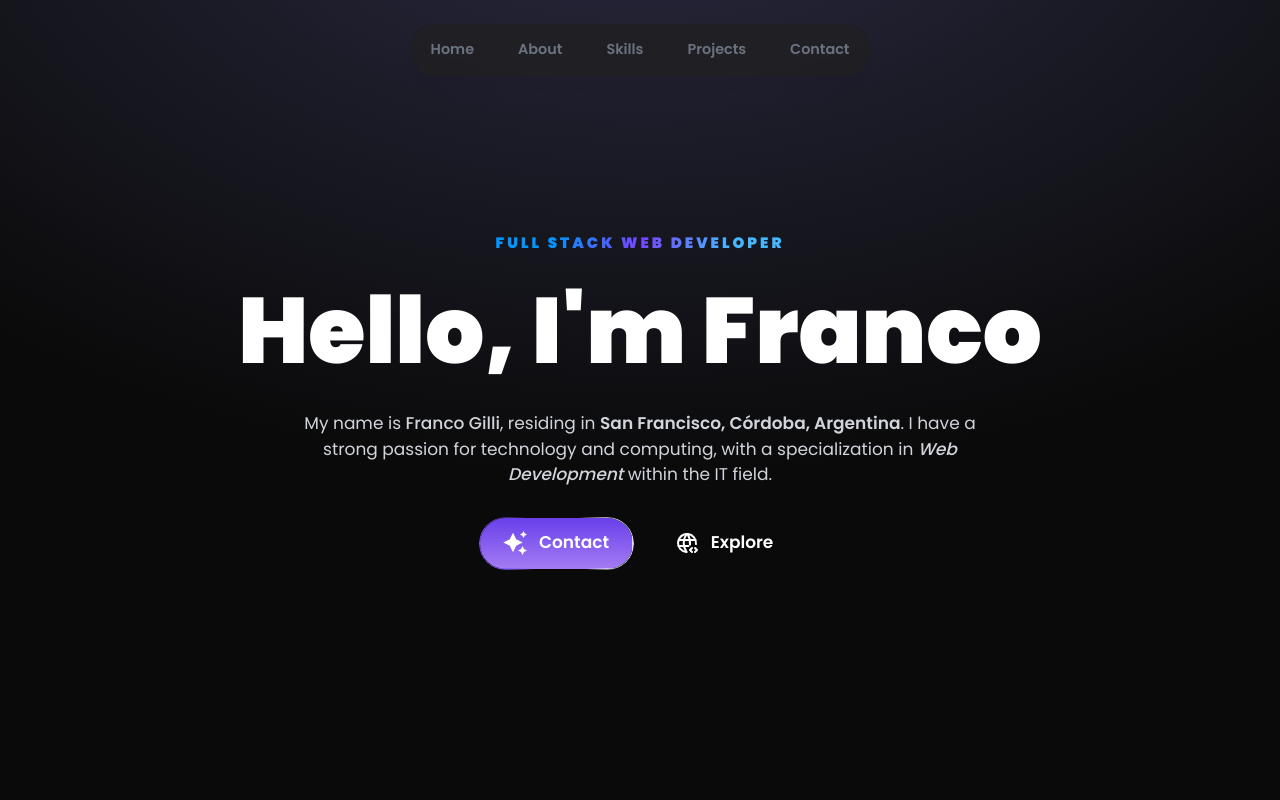
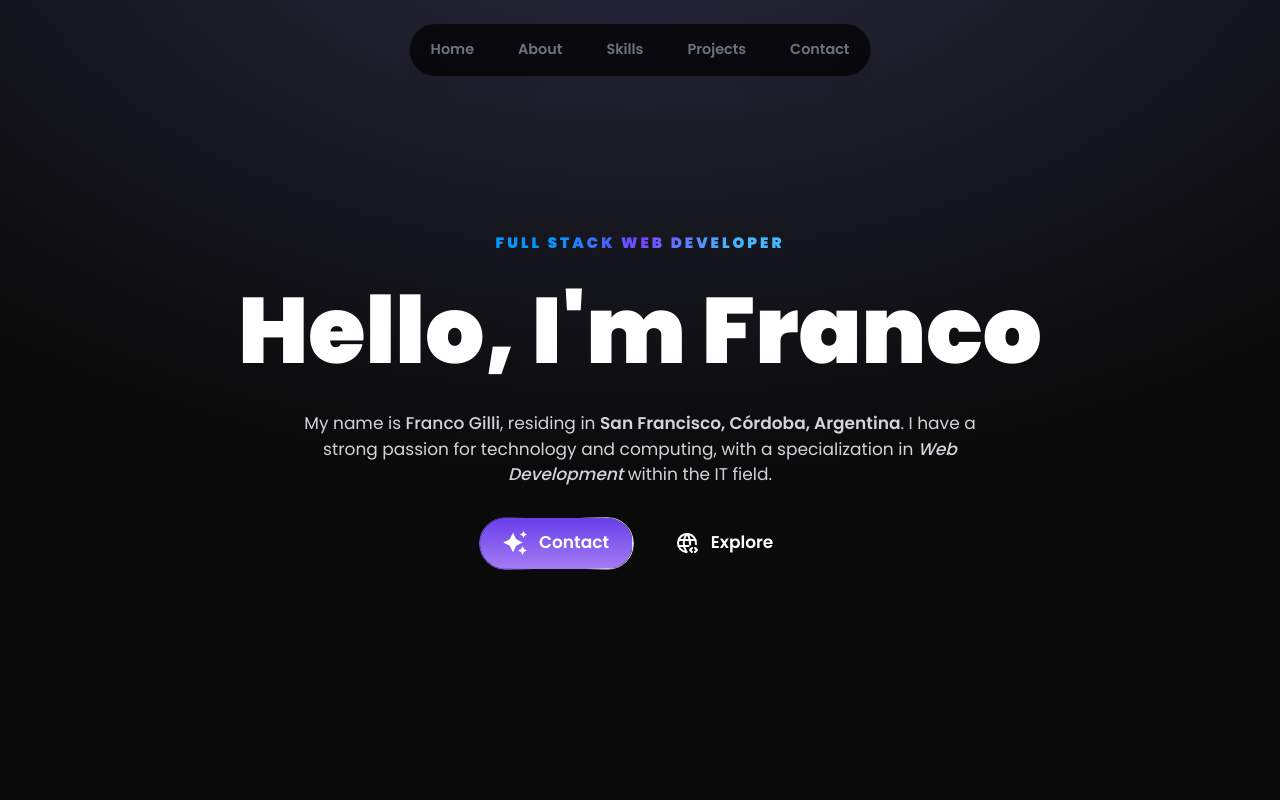
Before and after one commit to francoogilli/portfolio, a React (Vite) app: page / in a window 1280 px wide. Shown: the top 800 px of the page. Built offline with nearby package versions, Linux system fonts and the light colour scheme.

Commit message:
Changed header background color.

```diff
--- a/src/components/Header.jsx
+++ b/src/components/Header.jsx
@@ -89,7 +89,7 @@ const Header = () => {
       <AnimatePresence>
         {isNavVisible && (
           <motion.div
-            className="fixed top-0 left-1/2 h-[4.5rem] w-full rounded-b-2xl  border-white border-opacity-40 shadow-lg shadow-black/[0.03] backdrop-blur-[0.5rem] sm:top-6 sm:h-[3.25rem] sm:w-[28.8rem] sm:rounded-full bg-[#202022] border-black/40 bg-opacity-80"
+            className="fixed top-0 left-1/2 h-[4.5rem] w-full rounded-b-2xl  border-white border-opacity-40 shadow-lg shadow-black/[0.03] backdrop-blur-[0.5rem] sm:top-6 sm:h-[3.25rem] sm:w-[28.8rem] sm:rounded-full bg-black/70 border-black/40 bg-opacity-80"
             initial={{ y: -100, x: "-50%", opacity: 0 }}
             animate={{ y: 0, x: "-50%", opacity: 1, transition: { duration: 0.5 } }}
             exit={{ y: -100, x: "-50%", opacity: 0 }}
```
